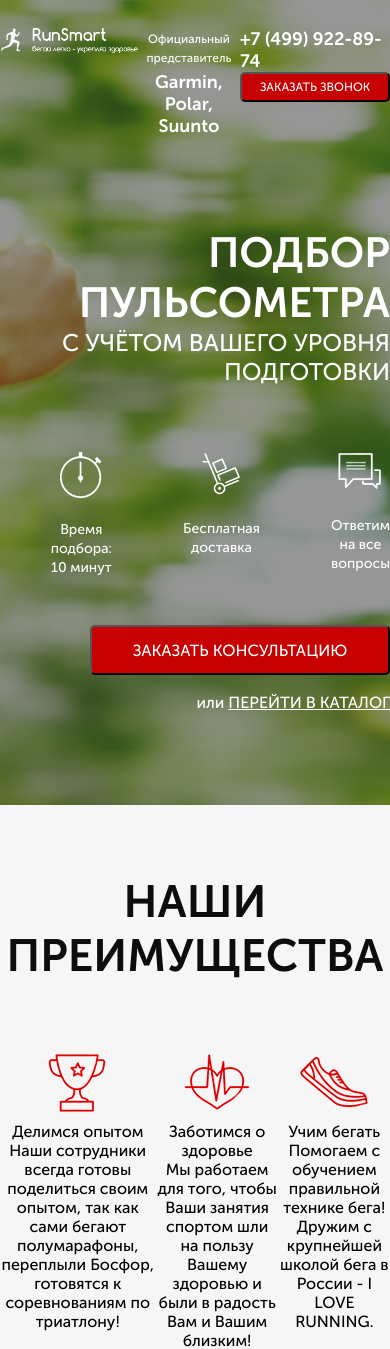
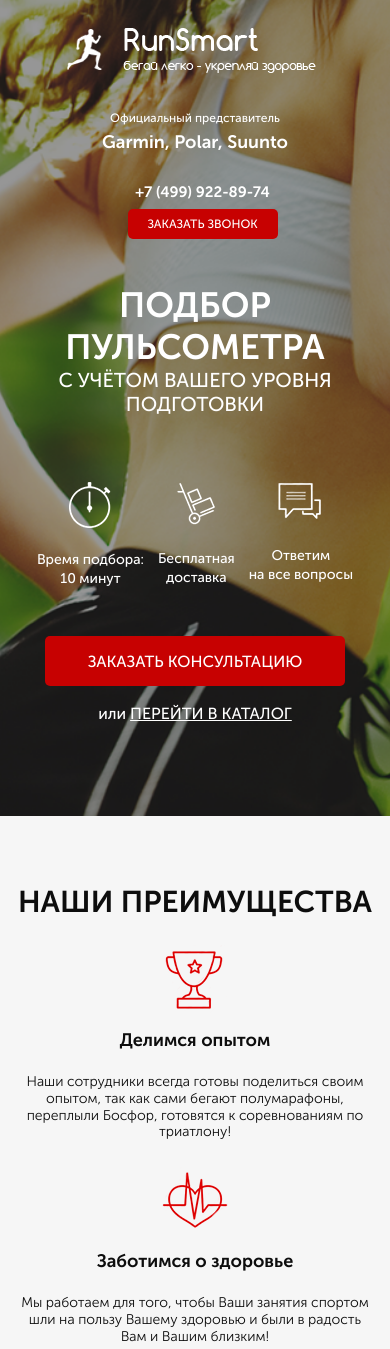
Before and after one commit to AvAValera/Practice-HTML-project, a plain HTML site: page Pulse/index.html in a window 390 px wide. Shown: the top 1349 px of the page. Drawn offline with Linux system fonts and the light colour scheme.

Commit message:
add adaptive Pulse project

```diff
--- a/Pulse/index.html
+++ b/Pulse/index.html
@@ -57,7 +57,7 @@
     <div class="advantages">
         <div class="advantages__content">
             <div class="advantages__title">
-                <h2>НАШИ ПРЕИМУЩЕСТВА</h2>
+                <h4>НАШИ ПРЕИМУЩЕСТВА</h4>
             </div>
             <div class="advantages__column">
                 <div class="column">
@@ -77,7 +77,7 @@
                     <div class="subtitle">Учим бегать</div>
                     <span>Помогаем с обучением
                         правильной технике бега!
-                        Дружим с крупнейшей школой бега в России - I LOVE RUNNING.</span>
+                        Дружим с крупнейшей школой бега в России - <a href="#">LOVE RUNNING.</a></span>
                 </div>
             </div>
         </div>
--- a/Pulse/style/scss/_advantages.scss
+++ b/Pulse/style/scss/_advantages.scss
@@ -1,7 +1,7 @@
 .advantages{
     min-height: 470px;
     background-color: #f6f6f6;
-    padding: 70px 0 78px 0;
+    padding: 68px 0 78px 0;
     &__content{
         max-width: 950px;
         margin: 0 auto;
@@ -14,7 +14,29 @@
     }
     &__column{
         display: flex;
-        padding-top: 65px;
+        justify-content:space-between;
+        padding-top: 57px;
         text-align: center;
+        .column{
+            width: 265px;
+        }
+        .subtitle{
+            padding-top: 38px;
+            font-size: 18px;
+            font-weight: 700;
+            color: #0d0d0d;
+        }
+        span{
+            display: block;
+            padding-top: 23px;
+            font-size: 14px;
+            line-height: 1.2;
+            font-weight: 300;
+            color: #0d0d0d;
+            a{
+                text-decoration: underline;
+                color: #ff0000;
+            }
+        }
     }
 }
--- a/Pulse/style/scss/_main.scss
+++ b/Pulse/style/scss/_main.scss
@@ -7,7 +7,7 @@
     display: flex;
     justify-content: space-between;
     &__logo{
-        width: 251px;
+        min-width: 251px;
         img{
             width: 100%;
         }
@@ -38,6 +38,7 @@
             text-decoration: none;
         }
         .button{
+            margin-top: 8px;
             display: block;
             width: 150px;
             height: 30px;
@@ -47,6 +48,7 @@
             text-transform: uppercase;
             color: #ffffff;
             border-radius: 5px;
+            border: none;
         }
     }
 }
@@ -107,6 +109,7 @@
             font-weight: 500;
             text-transform: uppercase;
             color: #ffffff;
+            border: none;
         }
         span{
             display: block;
--- /dev/null
+++ b/Pulse/style/scss/_media.scss
@@ -0,0 +1,102 @@
+@media (max-width: 1000px){
+    .promo{
+        padding: 0 30px;
+    }
+}
+@media (max-width: 768px){
+    .main{
+        background: url('../../img/header_bg.png') -300px (center/cover) no-repeat;
+    }
+    .header{
+        flex-wrap: wrap;
+        &__logo{
+            padding-right: 10px;
+        }
+        &__contact{
+            padding-left: 15px;
+            a{
+                font-size: 15px;
+
+            }
+        }
+    }
+    .promo{
+        &__title{
+            h1{
+                font-size: 35px;
+            }
+            h3{
+                font-size: 20px;
+            }
+        }
+    }
+    .advantages{
+        &__column{
+            flex-direction: column;
+            align-items:center;
+            padding-top: 0px;
+            .column{
+                padding-top: 25px;
+                width: 90%;
+            }
+            .subtitle{
+                padding-top: 10px;
+            }
+        }
+    }
+}
+@media (max-width: 672px){
+    .header{
+        justify-content:space-around;
+        &__contact{
+            padding-top: 30px;
+            align-items: center;
+        }
+    }
+    .promo{
+        &__title{
+            padding-top: 45px;
+            text-align: center;
+        }
+    }
+}
+@media (max-width: 507px){
+
+    .header{
+        justify-content:space-around;
+        &__contact{
+            padding-top: 30px;
+            align-items: center;
+
+        }
+        &__title{
+            padding-top: 30px;
+        }
+    }
+    .promo{
+        &__icon{
+            justify-content: space-around;
+            .icon{
+                padding-left: 0;
+            }
+        }
+        &__consultation{
+            align-items: center;
+        }
+    }
+}
+@media (max-width: 320px){
+    .main{
+        background: url('../../img/header_bg.png') -500px (center/cover) no-repeat;
+    }
+    .promo{
+        &__title{
+            h1{
+                font-size: 25px;
+            }
+            h3{
+                font-size: 12px;
+            }
+        }
+    }
+}
--- a/Pulse/style/scss/style.scss
+++ b/Pulse/style/scss/style.scss
@@ -8,3 +8,4 @@
     font-family: MuseoSansCyrl, sans-serif;
 
 }
+@import "media";
```
Also changed, not shown: Pulse/style/css/style.css.
